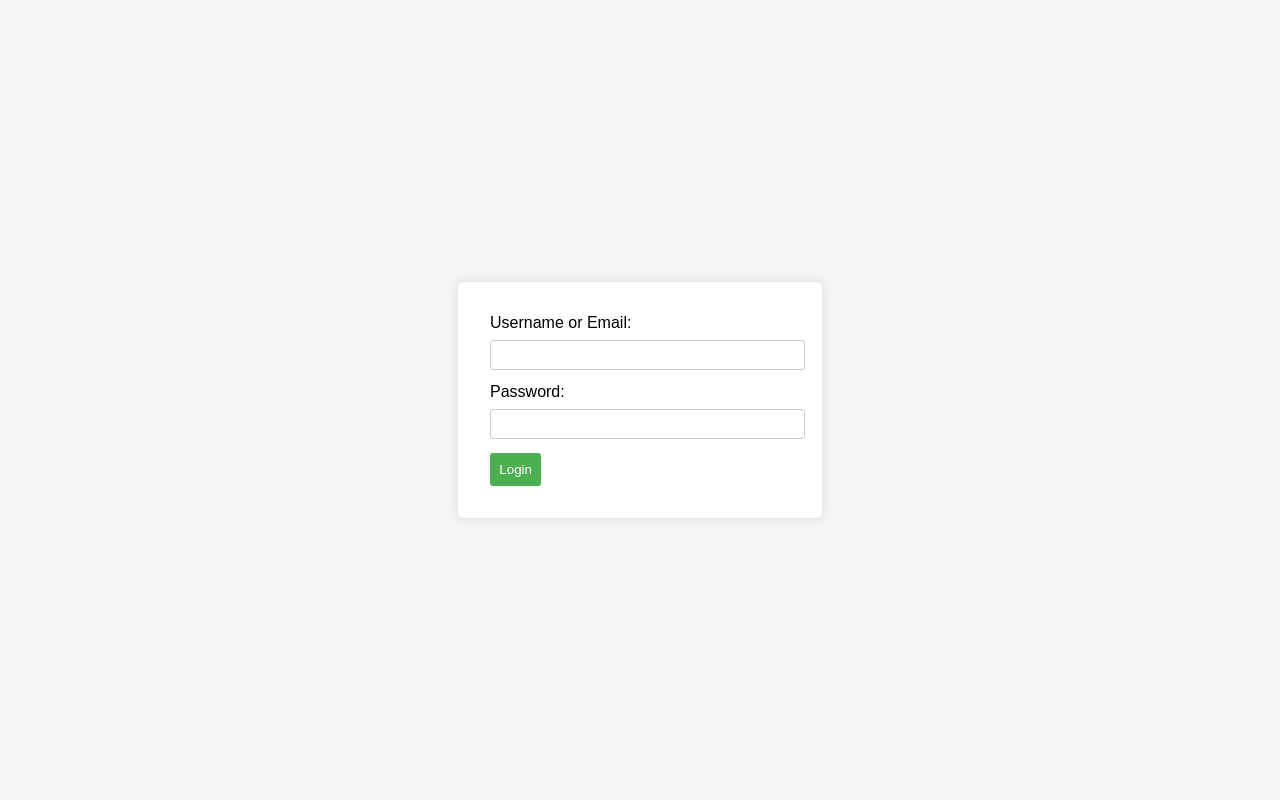
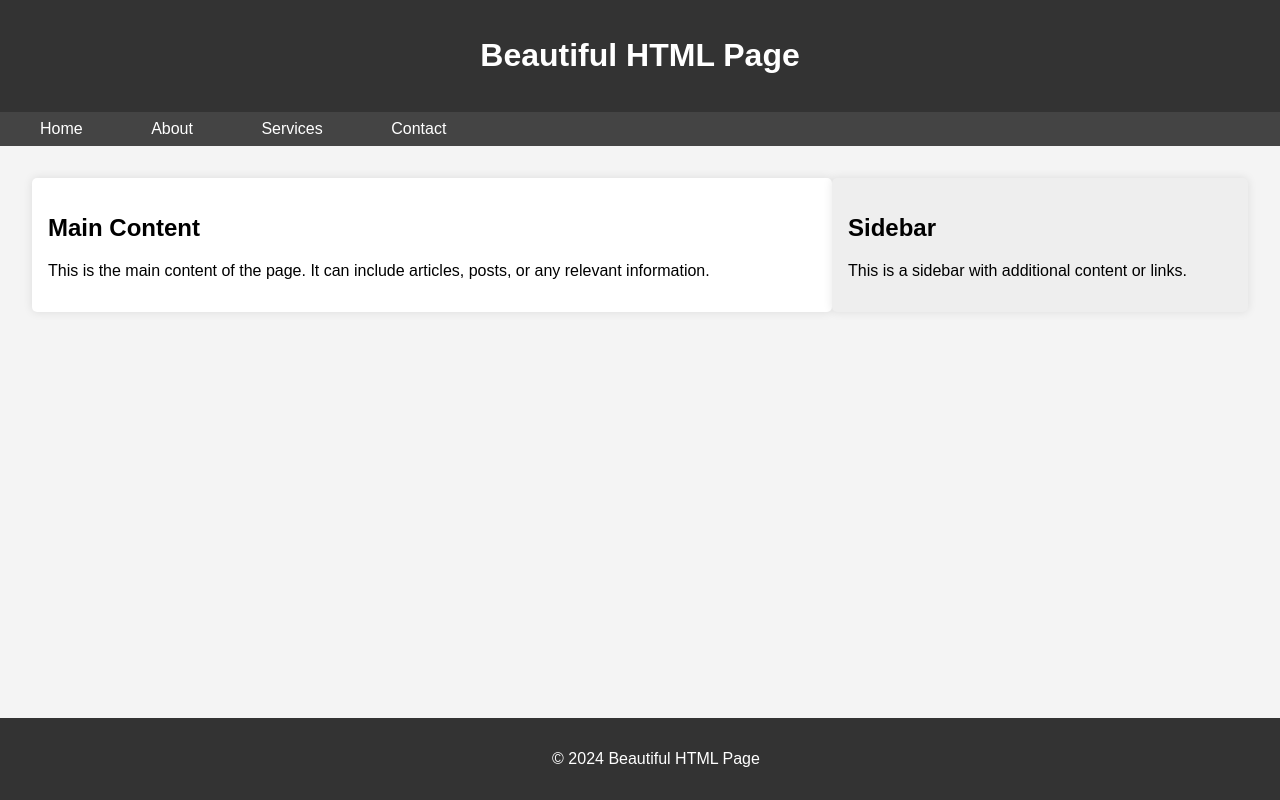
Before and after one commit to Sanjeev-kumar-seasia/netlifyproject, a plain HTML site: page index.html in a window 1280 px wide. Drawn offline with Linux system fonts and the light colour scheme.

Commit message:
Update index.html

```diff
--- a/index.html
+++ b/index.html
@@ -3,65 +3,99 @@
 <head>
     <meta charset="UTF-8">
     <meta name="viewport" content="width=device-width, initial-scale=1.0">
-    <title>Login Form</title>
+    <title>Beautiful HTML Page</title>
     <style>
         body {
             font-family: 'Arial', sans-serif;
             margin: 0;
             padding: 0;
             background-color: #f4f4f4;
-            display: flex;
-            align-items: center;
-            justify-content: center;
-            height: 100vh;
         }
 
-        form {
+        header {
+            background-color: #333;
+            color: #fff;
+            text-align: center;
+            padding: 1em;
+        }
+
+        nav {
+            background-color: #444;
+            padding: 0.5em;
+        }
+
+        nav a {
+            color: #fff;
+            text-decoration: none;
+            padding: 1em;
+            margin: 0 1em;
+        }
+
+        nav a:hover {
+            background-color: #555;
+        }
+
+        main {
+            display: flex;
+            justify-content: space-between;
+            padding: 2em;
+        }
+
+        section {
+            flex: 2;
             background-color: #fff;
-            padding: 2em;
+            padding: 1em;
             border-radius: 5px;
             box-shadow: 0 0 10px rgba(0, 0, 0, 0.1);
-            width: 300px;
         }
 
-        label {
-            display: block;
-            margin-bottom: 0.5em;
+        aside {
+            flex: 1;
+            background-color: #eee;
+            padding: 1em;
+            border-radius: 5px;
+            box-shadow: 0 0 10px rgba(0, 0, 0, 0.1);
         }
 
-        input {
+        footer {
+            background-color: #333;
+            color: #fff;
+            text-align: center;
+            padding: 1em;
+            position: fixed;
             width: 100%;
-            padding: 0.5em;
-            margin-bottom: 1em;
-            border: 1px solid #ccc;
-            border-radius: 3px;
-        }
-
-        button {
-            background-color: #4caf50;
-            color: #fff;
-            padding: 0.7em;
-            border: none;
-            border-radius: 3px;
-            cursor: pointer;
-        }
-
-        button:hover {
-            background-color: #45a049;
+            bottom: 0;
         }
     </style>
 </head>
 <body>
 
-    <form>
-        <label for="username">Username or Email:</label>
-        <input type="text" id="username" name="username" required>
+    <header>
+        <h1>Beautiful HTML Page</h1>
+    </header>
 
-        <label for="password">Password:</label>
-        <input type="password" id="password" name="password" required>
+    <nav>
+        <a href="#">Home</a>
+        <a href="#">About</a>
+        <a href="#">Services</a>
+        <a href="#">Contact</a>
+    </nav>
 
-        <button type="submit">Login</button>
-    </form>
+    <main>
+        <section>
+            <h2>Main Content</h2>
+            <p>This is the main content of the page. It can include articles, posts, or any relevant information.</p>
+        </section>
+
+        <aside>
+            <h2>Sidebar</h2>
+            <p>This is a sidebar with additional content or links.</p>
+        </aside>
+    </main>
+
+    <footer>
+        <p>&copy; 2024 Beautiful HTML Page</p>
+    </footer>
 
 </body>
 </html>
```
